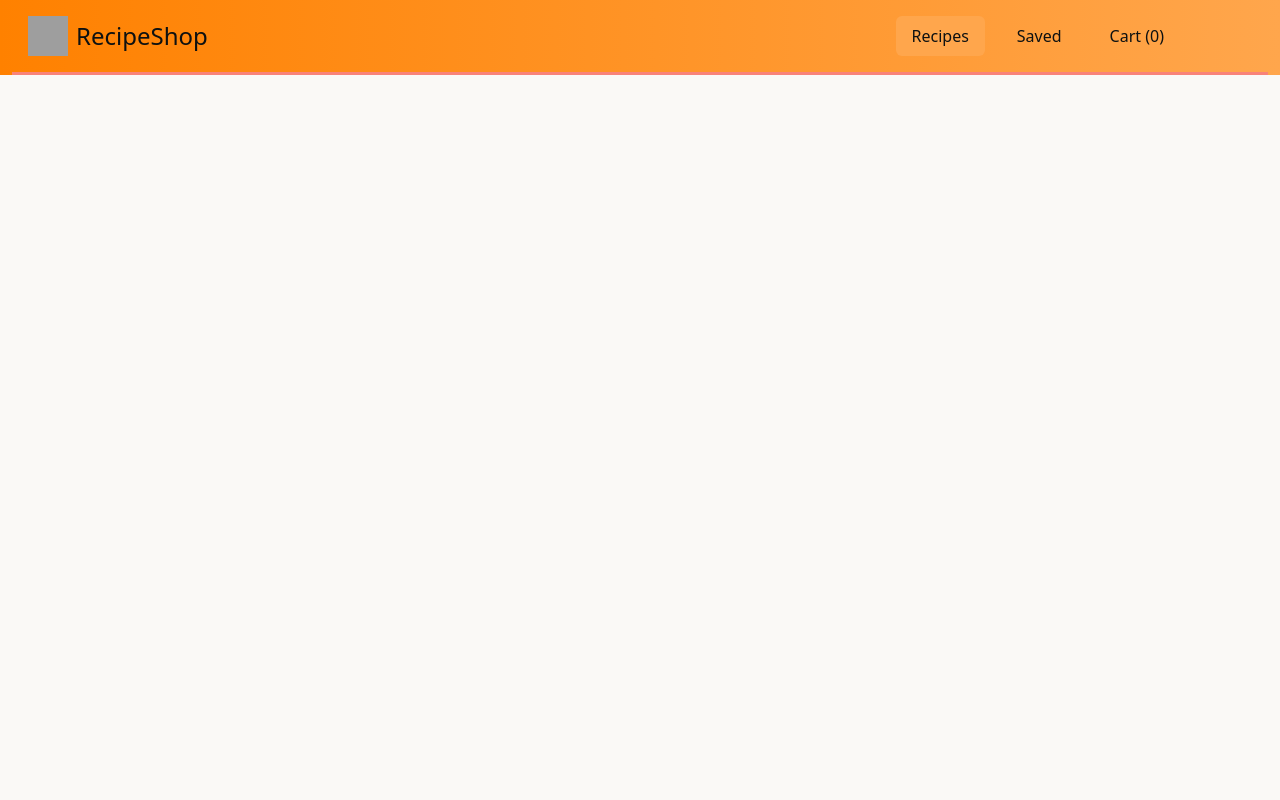
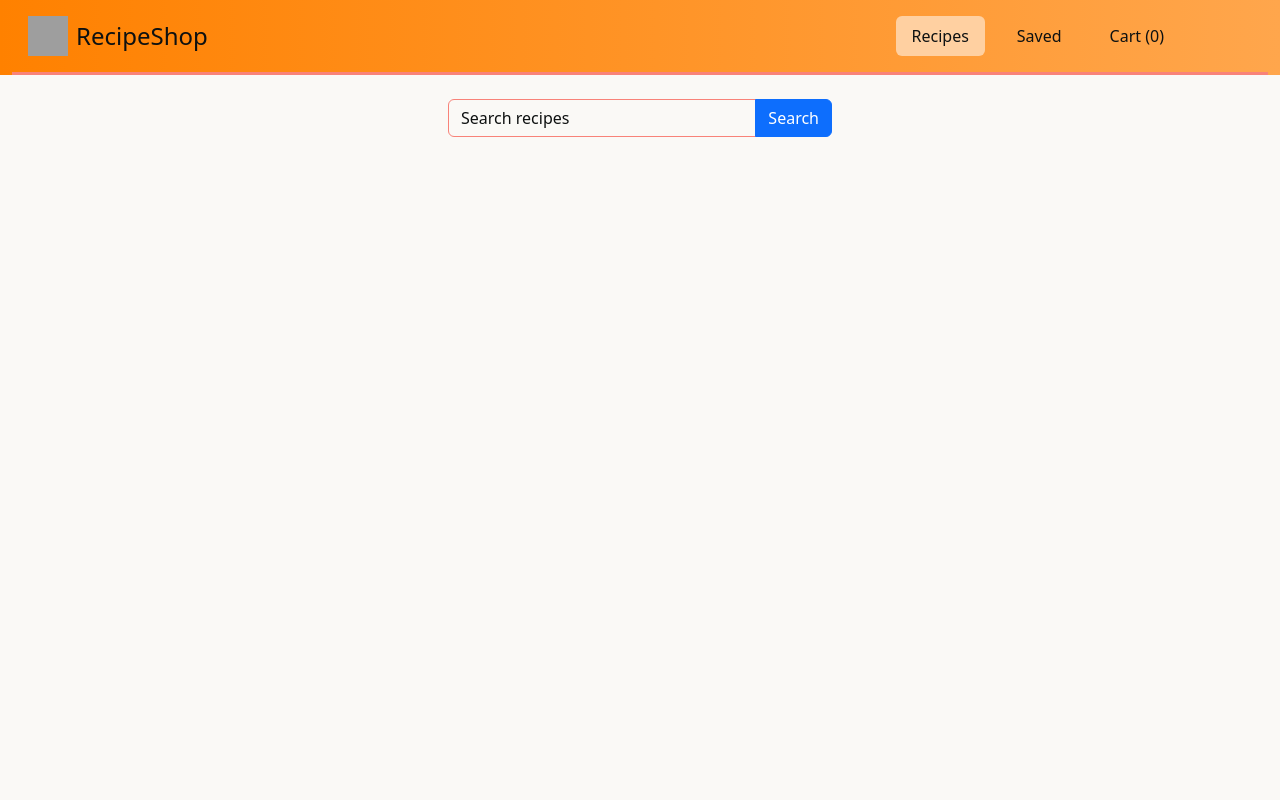
Before and after one commit to jackdkdf/recipe-shop, a Django app: page /recipe/list in a window 1280 px wide. Run offline with Django 5.2, Linux system fonts and the light colour scheme; data that the repository does not hold is empty; some libraries are stand-ins or nearby versions; grey boxes are pictures that could not be loaded.

Commit message:
Removed the ability to scroll too high, add search button, comments to recipe_list and better organization of buttons

```diff
--- a/core/static/core/scss/custom.scss
+++ b/core/static/core/scss/custom.scss
@@ -6,6 +6,8 @@ $spacers: (
     6: ($spacer * 5),
     7: ($spacer * 25),
 );
+
+$niagara: #1f53ce;
 
 $colors: (
   //Test1 Theme (Submarine?)
@@ -26,8 +28,10 @@ $colors: (
   "coral": #F88379,
   "orange": #ff8100,
   "sunrise": #ffa64c,
+  "oranite": #ffd0a1,
   "off-white": #FAF9F6,
   "off-black": #0e1111,
+  "niagara": #{$niagara},
   );
 
 $nav-pills-link-active-bg: var(--bs-tertiary-bg);
@@ -44,16 +48,16 @@ $nav-pills-link-active-color: var(--bs-body-color);
     --bs-body-color-rgb: var(--bs-off-black);
     --bs-body-bg: var(--bs-off-white);
     --bs-body-bg-rgb: var(--bs-off-white);
-    --bs-emphasis-color: var(--bs-rose-bud);
-    --bs-emphasis-color-rgb: var(--bs-rose-bud);
+    --bs-emphasis-color: var(--bs-sunrise);
+    --bs-emphasis-color-rgb: var(--bs-sunrise);
     --bs-secondary-color: var(--bs-mauvelous);
     --bs-secondary-color-rgb: var(--bs-mauvelous);
     --bs-secondary-bg: var(--bs-orange);
     --bs-secondary-bg-rgb: var(--bs-orange);
     --bs-tertiary-color: rgba(222, 226, 230, 0.5);
     --bs-tertiary-color-rgb: 222, 226, 230;
-    --bs-tertiary-bg: var(--bs-sunrise);
-    --bs-tertiary-bg-rgb: var(--bs-sunrise);
+    --bs-tertiary-bg: var(--bs-oranite);
+    --bs-tertiary-bg-rgb: var(--bs-oranite);
     --bs-primary-text-emphasis: #6ea8fe;
     --bs-secondary-text-emphasis: #a7acb1;
     --bs-success-text-emphasis: #75b798;
--- a/core/templates/core/base.html
+++ b/core/templates/core/base.html
@@ -5,8 +5,8 @@
     {% block bscss %} {% endblock %}
 </head>
 
-<body data-bs-theme="miami">
-    <div class="container-fluid" style="background: linear-gradient(90deg, var(--bs-secondary-bg),var(--bs-tertiary-bg));">
+<body data-bs-theme="miami" style="overscroll-behavior: none;">
+    <div class="container-fluid" style="background: linear-gradient(90deg, var(--bs-secondary-bg),var(--bs-emphasis-color));">
         <header class="d-flex flex-wrap justify-content-center py-3 mb-4 ps-3 pe-6 border-bottom border-3">
           <a href="/" class="d-flex align-items-center mb-3 mb-md-0 me-md-auto link-body-emphasis text-decoration-none">
             <img class="bi me-2" width="40" height="40" src="{% static 'core/img/logo.png' %}">
--- a/core/templates/core/recipe_list.html
+++ b/core/templates/core/recipe_list.html
@@ -2,36 +2,38 @@
 {% load static %}
 
 {% block bscss %}
+<!-- Bootstrap import, custom.css custom sass bootstrap mixins -->
 <link rel="stylesheet" href="{% static 'core/node_modules/bootstrap/dist/css/bootstrap.css' %}">
 <link rel="stylesheet" href="{% static 'core/scss/custom.css' %}">
 </script>
 {% endblock %}
 
 {% block content %}
-<div id="recipe-list" style="padding: 0px;" class="container">
+<div id="recipe-list" style="padding: 0px;" class="container-fluid">
+    <div class="input-group mx-auto" style="width: 30%;">
+        <input type="text" class="form-control" placeholder="Search recipes">
+        <button class="btn btn-primary" type="submit">Search</button>
+      </div>
+    <div class="row row-cols-auto justify-content-center">
         {% for recipe in object_list %}
-
-            {% if forloop.counter0|divisibleby:5 %}
-                <div class="row">
-            {% endif %}
-
-                <div class="col-sm">
-                    <div class="card shadow mt-3" style="width: 18rem;">
-                        <img src="{{ recipe.image.url }}" class="card-img-top">
+                    <!-- Create card div for every recipe in database -->
+                    <div class="col">
+                        <div class="card shadow mt-4 mb-4" style="width: 18rem;">
+                            <!-- Object-fit: cover; expands/zooms the image to ensure every image is the same size -->
+                            <img src="{{ recipe.image.url }}" class="card-img-top" style="width: 100%; height: 15rem; object-fit: cover;">
                             <div class="card-body" style=" background: #FFFFFF;">
                                 <h5 class="card-title">{{recipe.name}}</h5>
                                 <p class="card-text">Some quick example text to build on the card title and make up the bulk of the card's content.</p>
-                          <a class="btn btn-success" href="{{ recipe.id }}/detail">Add to cart</a>
-                          <a class="btn btn-warning" href="{{ recipe.id }}/detail">Save</a>
-                          <a class="btn btn-primary" href="#">Ingredients</a>
+                                <div class="row d-flex justify-content-center align-content-center">
+                                    <a class="btn btn-primary col-5 me-1" href="{{ recipe.id }}/detail">Add to cart</a>
+                                    <a class="btn btn-warning col-5" href="{{ recipe.id }}/detail">Save</a>
                                 </div>
                             </div>
                         </div>
-
-            {% if forloop.counter|divisibleby:5 %}
                     </div>
-            {% endif %}
+                    <!-- End of card div loop -->
         {% endfor %}
+    </div>
 </div>
 {% endblock %}
 
```
Also changed, not shown: core/static/core/scss/custom.css, food_photos/chickenhumuswrap.jpg (added), uploads/chickenhumuswrap.jpg (added), 1 other file. Lines whose indentation alone changed are shown as unchanged.
